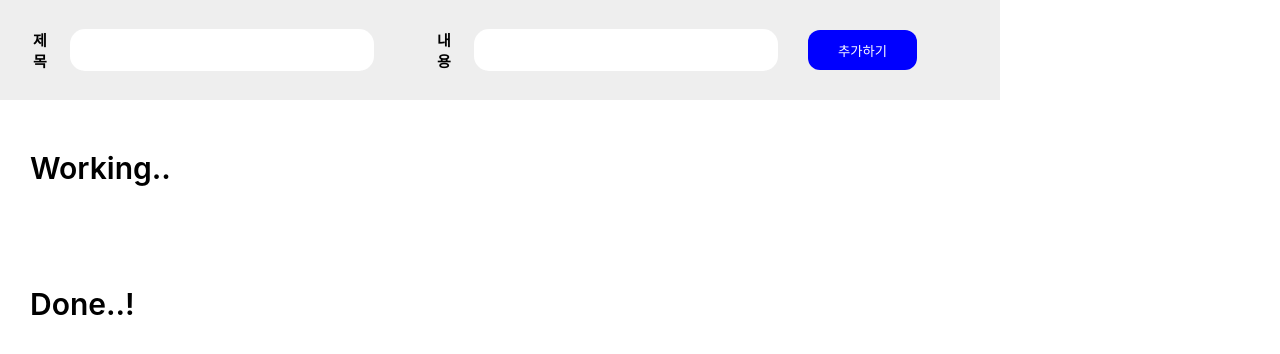
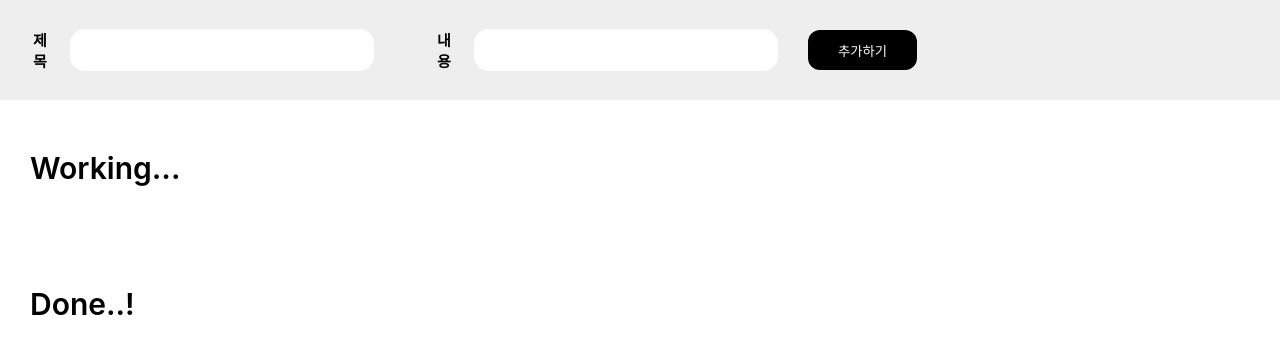
Before and after one commit to kordobby/react-basic-leetrue, a React (Create React App) app: page /todos in a window 1280 px wide. Shown: the top 354 px of the page. Built offline with nearby package versions, Linux system fonts and the light colour scheme.

Commit message:
cardList style

```diff
--- a/src/components/Todos/Header.jsx
+++ b/src/components/Todos/Header.jsx
@@ -2,28 +2,44 @@ import { HeaderWrapper } from "./Todos.style";
 import TodoInput from "./TodoInput";
 import { InputButton } from "./Todos.style";
 import { useState } from "react";
+import { useRef } from "react";
 
 const Header = ({ todoList, setTodoList }) => {
   const [todoTitle, setTodoTitle] = useState("");
   const [todoContent, setTodoContent] = useState("");
-
-  const submitHandler = () => {
+  const inputRef = useRef();
+  const submitHandler = (event) => {
     // func
+    event.preventDefault();
+    if (todoTitle === "" || todoContent === "") {
+      alert("빈칸을 모두 입력해주세요!");
+      return;
+    }
     const newTodo = {
       id: `todo-${todoTitle}-${todoList.length}`,
       title: todoTitle,
       content: todoContent,
       isDone: false,
     };
+    setTodoTitle("");
+    setTodoContent("");
     setTodoList((prev) => [...prev, newTodo]);
   };
-
-  console.log(todoList);
   return (
-    <HeaderWrapper>
-      <TodoInput title={`제목`} func={setTodoTitle}></TodoInput>
-      <TodoInput title={`내용`} func={setTodoContent}></TodoInput>
-      <InputButton onClick={submitHandler}>추가하기</InputButton>
+    <HeaderWrapper onSubmit={(event) => submitHandler(event)}>
+      <TodoInput
+        type="text"
+        title={`제목`}
+        func={setTodoTitle}
+        text={todoTitle}
+      ></TodoInput>
+      <TodoInput
+        type="text"
+        title={`내용`}
+        func={setTodoContent}
+        text={todoContent}
+      ></TodoInput>
+      <InputButton type="submit">추가하기</InputButton>
     </HeaderWrapper>
   );
 };
--- a/src/components/Todos/TodoCards.jsx
+++ b/src/components/Todos/TodoCards.jsx
@@ -11,6 +11,7 @@ const TodoCards = ({ isDone, updateHandler, deleteHandler, value }) => {
           onClick={deleteHandler}
           bgColor={`red`}
           value={value}
+          del
         >
           삭제하기
         </CardButton>
--- a/src/components/Todos/TodoInput.jsx
+++ b/src/components/Todos/TodoInput.jsx
@@ -1,6 +1,6 @@
 import { StInput, StInputWrapper, StInputLabel } from "./Todos.style";
 
-const TodoInput = ({ title, func }) => {
+const TodoInput = ({ title, func, text }) => {
   const onChangeHandler = (event) => {
     const value = event?.target?.value;
     func((prev) => value);
@@ -11,7 +11,7 @@ const TodoInput = ({ title, func }) => {
       <StInputLabel>
         <span>{title}</span>
       </StInputLabel>
-      <StInput onChange={onChangeHandler}></StInput>
+      <StInput value={text} onChange={onChangeHandler}></StInput>
     </StInputWrapper>
   );
 };
--- a/src/components/Todos/TodoList.jsx
+++ b/src/components/Todos/TodoList.jsx
@@ -1,15 +1,9 @@
 import TodoCards from "./TodoCards";
 import { ListWrapper, ListTitle, StCardsWrapper } from "./Todos.style";
-const TodoList = ({
-  isDone,
-  title,
-  deleteHandler,
-  updateHandler,
-  cardList,
-}) => {
+const TodoList = ({ isDone, deleteHandler, updateHandler, cardList }) => {
   return (
     <ListWrapper>
-      <ListTitle>{title}</ListTitle>
+      <ListTitle>{isDone ? "Done..!" : "Working..."}</ListTitle>
       {isDone ? (
         <StCardsWrapper>
           {cardList?.map((value, index) => {
--- a/src/components/Todos/Todos.style.js
+++ b/src/components/Todos/Todos.style.js
@@ -1,8 +1,8 @@
 import styled from "styled-components";
 
-export const HeaderWrapper = styled.div`
+export const HeaderWrapper = styled.form`
   background-color: #eeeeee;
-  width: 1000px;
+  width: 100%;
   height: 100px;
 
   display: flex;
@@ -40,7 +40,7 @@ export const StInputLabel = styled.div`
 `;
 
 export const InputButton = styled.button`
-  background-color: blue;
+  background-color: black;
   border-radius: 12px;
 
   color: white;
@@ -68,14 +68,14 @@ export const StCardsWrapper = styled.div`
 `;
 
 export const TodoCardWrapper = styled.div`
-  border: 3px solid blue;
+  border: 3px solid #eee;
   border-radius: 16px;
   display: flex;
   flex-direction: column;
   align-items: center;
   padding-bottom: 20px;
   width: 300px;
-
+  margin-right: 20px;
   h1 {
     font-size: 20px;
     font-weight: 600;
@@ -92,7 +92,8 @@ export const ButtonWrapper = styled.div`
 `;
 
 export const CardButton = styled.div`
-  background-color: ${({ bgColor }) => (bgColor ? `${bgColor}` : "white")};
+  background-color: ${({ del }) => (del ? `#eeeeee` : "black")};
+  color: ${({ del }) => (del ? `black` : "white")};
   width: 100px;
   padding: 5px;
   border-radius: 5px;
--- a/src/pages/Todos.jsx
+++ b/src/pages/Todos.jsx
@@ -31,13 +31,11 @@ const Todos = () => {
       <Header todoList={todoList} setTodoList={setTodoList} />
       <TodoList
         cardList={todoList}
-        title={`Working..`}
         deleteHandler={deleteHandler}
         updateHandler={updateHandler}
       />
       <TodoList
         cardList={todoList}
-        title={`Done..!`}
         deleteHandler={deleteHandler}
         updateHandler={updateHandler}
         isDone={true}
```
